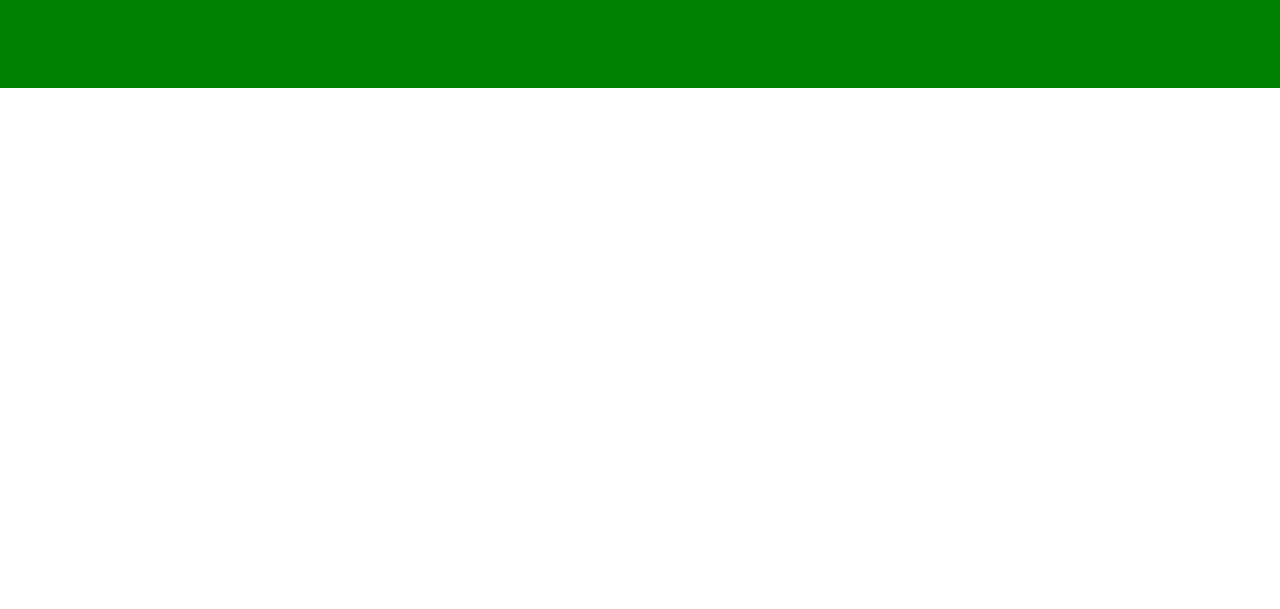
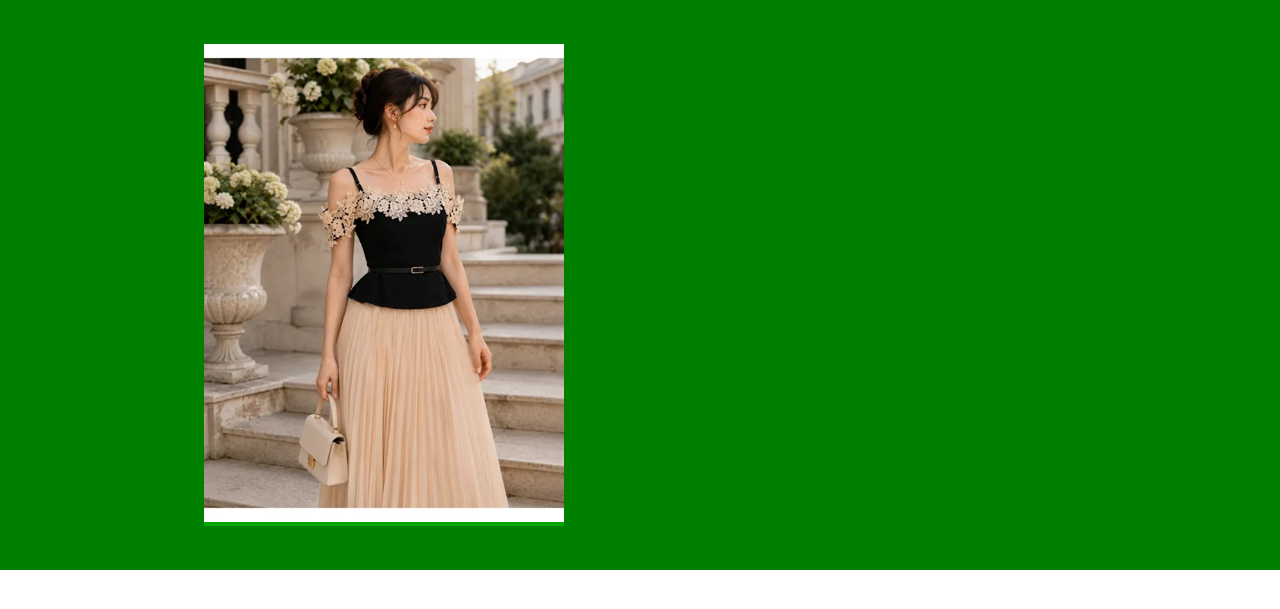
Before and after one commit to AnkitAleMgr/Gekka-Bijin, a Django app: template store/templates/store/individual-product.html in a window 1280 px wide. Shown: the part 90-699 px from the top of the page. Run offline with Django 5.2, Linux system fonts and the light colour scheme; the template is opened without the code that fills it, so the values that code supplies are empty; some web fonts are replaced.

Commit message:
contunity of individual product page

```diff
--- a/store/static/store/css/style.css
+++ b/store/static/store/css/style.css
@@ -1948,6 +1948,20 @@ footer{
     background-color: green;
 }
 
+#product-image-container{
+    flex: 1;
+    background-color: rgb(3, 166, 3);
+}
+#product-main-image-container{
+    width: 270px;
+    height: 270px;
+    overflow: hidden;
+}
+
+#product-detail-container{
+    flex: 1;
+    background-color: rgb(7, 175, 7);
+}
 
 ----------------------------------------------------------------------------------------------------
 .test-c{
--- a/store/templates/store/individual-product.html
+++ b/store/templates/store/individual-product.html
@@ -84,8 +84,14 @@
 
     <!-- product-detail-section -->
     <div id="product-detail-section">
-        <div></div>
-        <div></div>
+        <div id="product-image-container">
+            <div product-main-image-container>
+                <img src="../../static/store/images/product-pic/Property 1=product pic 3.png" alt="not loading..">
+            </div>
+        </div>
+        <div id="product-detail-container">
+
+        </div>
     </div>
 
 </body>
```
